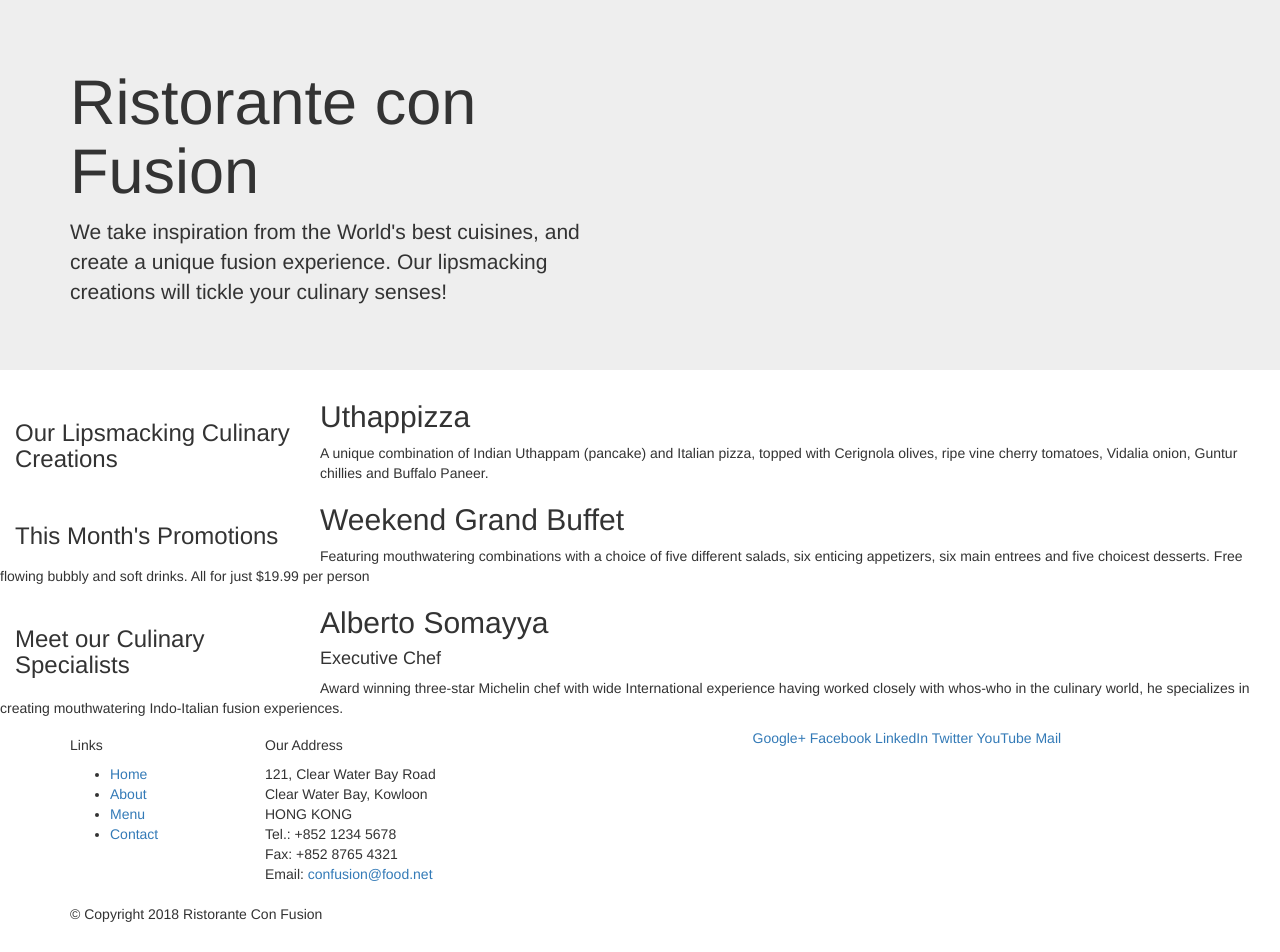
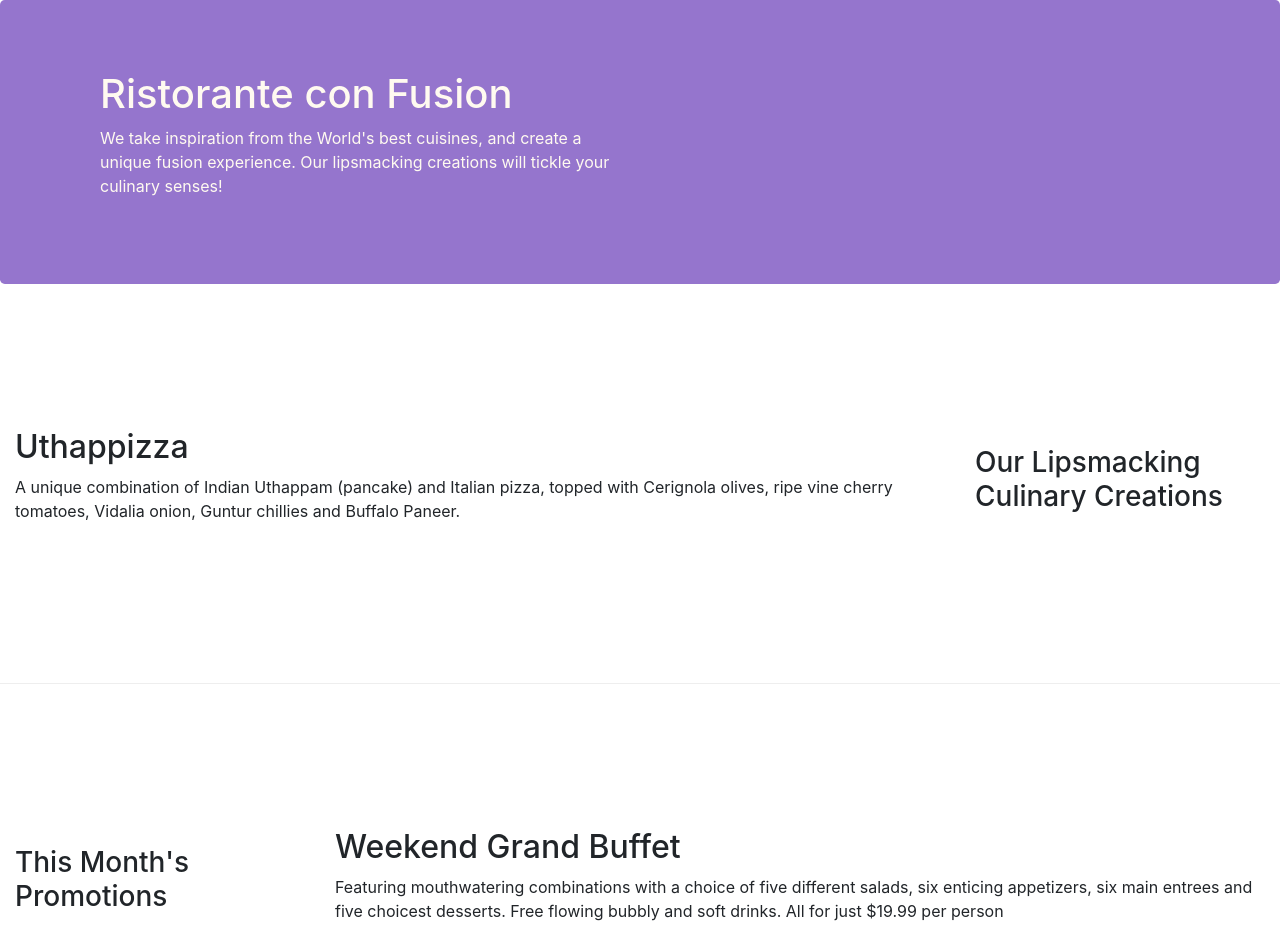
Before and after one commit to MyNTTCE170699/Ex01, a website: page index.html in a window 1280 px wide. Shown: the top 952 px of the page. Drawn offline with nearby package versions, Linux system fonts and the light colour scheme.

Commit message:
Bootstrap Grid Part 2

```diff
--- /dev/null
+++ b/css/style.css
@@ -0,0 +1,30 @@
+.row-header{
+    margin: 0px auto;
+    padding: 0px;
+}
+
+.row-content{
+    margin: 0px auto;
+    padding: 50px 0px 50px 0px;
+    border-bottom: 1px ridge;
+    min-height: 400px;
+}
+
+.footer{
+    background-color: #D1C4E9;
+    margin: 0px auto;
+    padding: 20px 0px 20px 0px;
+}
+
+.jumbotron{
+    padding: 70px 30px 70px 30px;
+    margin: auto;
+    background: #9575CD;
+    color: floralwhite;
+}
+
+address{
+    font-size: 80%;
+    margin: 0px;
+    color: #0f0f0f;
+}
--- a/Bootstrap4/conFusion/index.html
+++ b/index.html
@@ -4,18 +4,18 @@
 <meta charset="utf-8">
 <meta name="viewport" content="width=device-width, initial-scale=1, shrink-to-fit=no">
 <meta http-equiv="x-ua-compatible" content="ie=edge">
-<!-- Bootstrap CSS -->
 <link rel="stylesheet" href="node_modules/bootstrap/dist/css/bootstrap.min.css">
 
 <head>
     <title>Ristorante Con Fusion</title>
+    <link rel="stylesheet" href="/css/style.css">
 </head>
 
 <body>
 
     <header class="jumbotron">
         <div class="container">
-            <div class="row">
+            <div class="row row-header">
                 <div class="col-12 col-sm-6">
                     <h1>Ristorante con Fusion</h1>
                     <p>We take inspiration from the World's best cuisines, and create a unique fusion experience. Our
@@ -28,7 +28,7 @@
     </header>
 
     <div>
-        <div>
+        <div class="row row-content align-items-center">
             <div class="col-12 col-sm-4 order-sm-last col-md-3">
                 <h3>Our Lipsmacking Culinary Creations</h3>
             </div>
@@ -40,7 +40,7 @@
         </div>
 
 
-        <div>
+        <div class="row row-content align-items-center">
             <div class="col-12 col-sm-4 col-md-3">
                 <h3>This Month's Promotions</h3>
             </div>
@@ -52,7 +52,7 @@
             </div>
         </div>
 
-        <div>
+        <div class="row row-content align-items-center">
             <div class="col-12 col-sm-4 col-md-3">
                 <h3>Meet our Culinary Specialists</h3>
             </div>
@@ -66,12 +66,12 @@
         </div>
     </div>
 
-    <footer>
+    <footer class="footer">
         <div class="container">
             <div class="row">
                 <div class="col-4 offset-1 col-sm-2">
                     <h5>Links</h5>
-                    <ul>
+                    <ul class="list-unstyled">
                         <li><a href="#">Home</a></li>
                         <li><a href="#">About</a></li>
                         <li><a href="#">Menu</a></li>
@@ -89,7 +89,7 @@
                         Email: <a href="mailto:confusion@food.net">confusion@food.net</a>
                     </address>
                 </div>
-                <div class="col-12 col-sm-4">
+                <div class="col-12 col-sm-4 align-seft-center">
                     <div>
                         <a href="http://google.com/+">Google+</a>
                         <a href="http://www.facebook.com/profile.php?id=">Facebook</a>
@@ -101,17 +101,16 @@
                 </div>
             </div>
             <div>
-                <div class="col-auto">
+                <div class="col-auto row justify-content-center">
                     <p>© Copyright 2018 Ristorante Con Fusion</p>
                 </div>
             </div>
         </div>
     </footer>
-
+    <!-- jQuery first, then Popper.js, then Bootstrap JS. -->
+    <script src="node_modules/jquery/dist/jquery.slim.min.js"></script>
+    <script src="node_modules/popper.js/dist/umd/popper.min.js"></script>
+    <script src="node_modules/bootstrap/dist/js/bootstrap.min.js"></script>
 </body>
-<!-- jQuery first, then Popper.js, then Bootstrap JS. -->
-<script src="node_modules/jquery/dist/jquery.slim.min.js"></script>
-<script src="node_modules/popper.js/dist/umd/popper.min.js"></script>
-<script src="node_modules/bootstrap/dist/js/bootstrap.min.js"></script>
 
 </html>
```
Also changed, not shown: Bootstrap4/conFusion/package.json (deleted, +0 -16 lines), package.json (+135 -15 lines), 7 other files.
